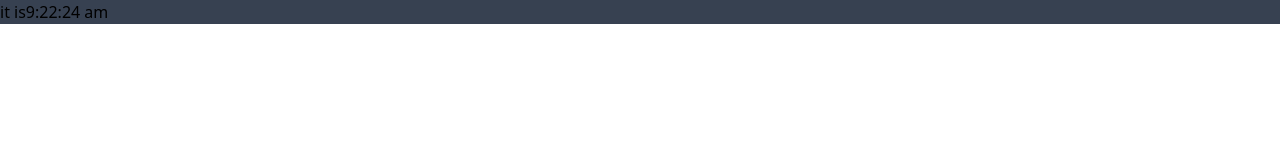
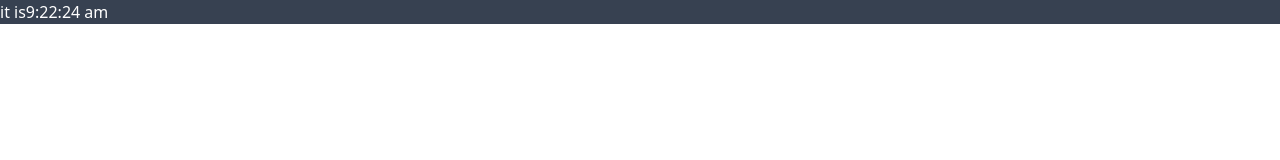
Before and after one commit to rsheasby/dashboard, a SvelteKit app in the folder web/: page / in a window 1280 px wide. Shown: the top 160 px of the page. Built offline with nearby package versions, Linux system fonts and the light colour scheme.

Commit message:
More bones

```diff
--- a/web/src/app.css
+++ b/web/src/app.css
@@ -1,3 +1,7 @@
 @import 'tailwindcss/base';
 @import 'tailwindcss/components';
 @import 'tailwindcss/utilities';
+
+.text-rabbit {
+    color: #ec5b2b;
+}
--- /dev/null
+++ b/web/src/components/background.svelte
@@ -0,0 +1,9 @@
+<script lang="ts">
+	import type { Snippet } from "svelte";
+
+    const {children} : {children: Snippet} = $props();
+</script>
+
+<div class="h-full w-full bg-black">
+ {@render children?.()}
+</div>
--- a/web/src/components/clock.svelte
+++ b/web/src/components/clock.svelte
@@ -25,7 +25,7 @@
 
 </script>
 
-<div class="flex flex-row bg-gray-700">
+<div class="flex flex-row text-white h-[50%] bg-gray-700">
     <div>it is</div>
     <div>{hours}:{minutes}:{seconds} {ampm}</div>
 </div>
--- a/web/src/routes/+page.svelte
+++ b/web/src/routes/+page.svelte
@@ -1,5 +1,8 @@
 <script>
+	import Background from "@components/background.svelte";
 	import Clock from "@components/clock.svelte";
 
 </script>
-<Clock/>
+<Background>
+	<Clock/>
+</Background>
```
Also changed, not shown: 1 other file (tests, documents, lock files or other folders).
